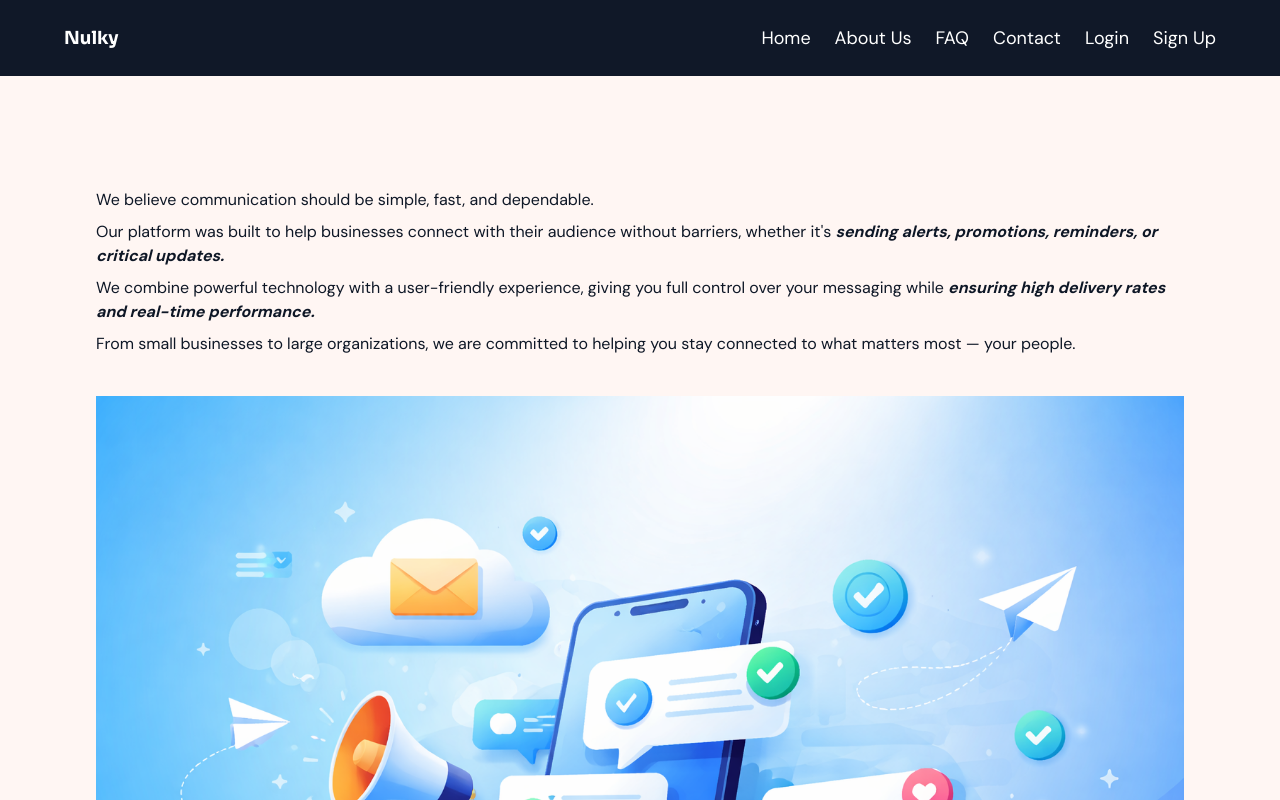
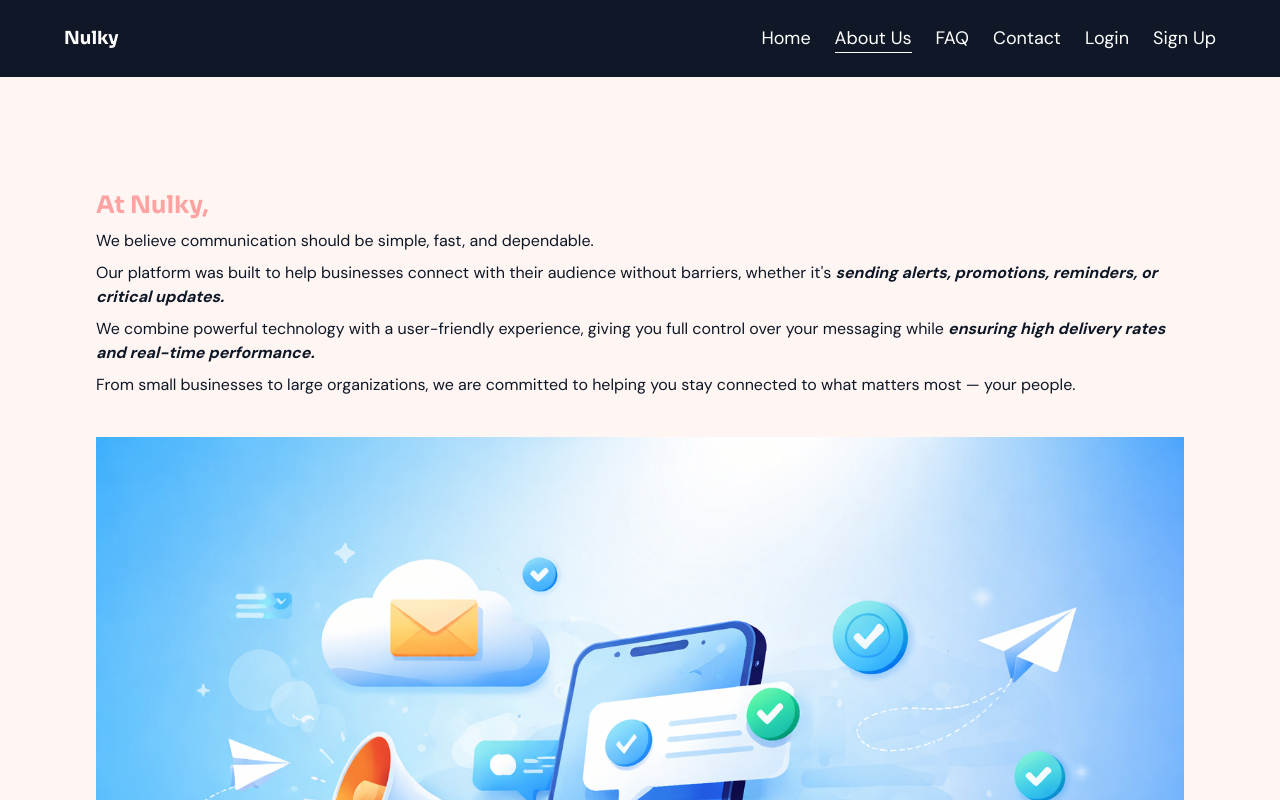
Before and after one commit to Nnenna-udefi/bulk_sms, a Next.js app: page /about_us in a window 1280 px wide. Shown: the top 800 px of the page. Built offline with nearby package versions, Linux system fonts and the light colour scheme.

Commit message:
update: about us page

```diff
--- a/app/about_us/page.tsx
+++ b/app/about_us/page.tsx
@@ -7,6 +7,9 @@ const About = () => {
   return (
     <div className="bg-[#fff6f3] text-[#0e1726] px-12 md:px-24 py-16 md:py-24 flex flex-col-reverse md:flex-col gap-6 justify-between">
       <div className="flex flex-col gap-2 py-4">
+        <h2 className="font-bold text-xl md:text-2xl text-red-300">
+          At Nulky,
+        </h2>
         <p>We believe communication should be simple, fast, and dependable.</p>
         <p>
           Our platform was built to help businesses connect with their audience
--- a/component/contact.tsx
+++ b/component/contact.tsx
@@ -28,7 +28,7 @@ const Contact = () => {
           </div>
         </div>
 
-        <div className="flex flex-col gap-4 items-center justify-center py-10 px-12 md:px-16">
+        <div className="flex max-w-4xl flex-col gap-4 items-center justify-center py-10 px-12 md:px-16">
           <h2 className="font-bold text-black text-lg">
             You can send us a message below
           </h2>
--- a/component/faq.tsx
+++ b/component/faq.tsx
@@ -30,7 +30,8 @@ const faqs = [
 
 const Faq = () => {
   return (
-    <div className="container bg-black text-white mx-auto max-w-4xl py-12 px-8 sm:px-6 lg:px-16">
+    <div className="container bg-black text-white md:py-16 py-12 px-8 sm:px-6 lg:px-16">
+      <div className="max-w-4xl mx-auto">
         <div className="text-center mb-12">
           <h1 className="text-2xl sm:text-4xl font-bold tracking-tight">
             Frequently Asked Questions
@@ -45,7 +46,7 @@ const Faq = () => {
             <AccordionItem
               value={`item-${index}`}
               key={index}
-            className="bg-black/50 rounded-lg mb-4 px-4 shadow-sm hover:bg-white transition-colors"
+              className="bg-black/50 rounded-lg mb-4 px-4 shadow-sm hover:bg-gray-800 transition-colors"
             >
               <AccordionTrigger className="text-left font-semibold text-base md:text-lg hover:no-underline">
                 {faq.question}
@@ -57,6 +58,7 @@ const Faq = () => {
           ))}
         </Accordion>
       </div>
+    </div>
   );
 };
 
--- a/component/nav.tsx
+++ b/component/nav.tsx
@@ -48,11 +48,16 @@ const Nav = () => {
         </Link>
 
         <ul className="md:flex gap-6 hidden">
-          {navItems.map((item) => (
-            <Link key={item.id} href={item.link}>
-              <li className="hover:border-b">{item.text}</li>
-            </Link>
-          ))}
+          {navItems.map((item) => {
+            const isActive = pathname === item.link;
+            return (
+              <Link key={item.id} href={item.link}>
+                <li className={`${isActive ? "border-b" : ""} hover:border-b`}>
+                  {item.text}
+                </li>
+              </Link>
+            );
+          })}
         </ul>
 
         <div className="block md:hidden" onClick={handleNav}>
@@ -97,7 +102,7 @@ const Nav = () => {
                           isActive
                             ? "font-bold"
                             : "text-[#0e1726] hover:text-[#4f4e4c]"
-                        } w-full text-[18px]`}
+                        } w-full text-lg`}
                       >
                         {item.text}
                       </button>
```
Lines whose indentation alone changed are shown as unchanged.
